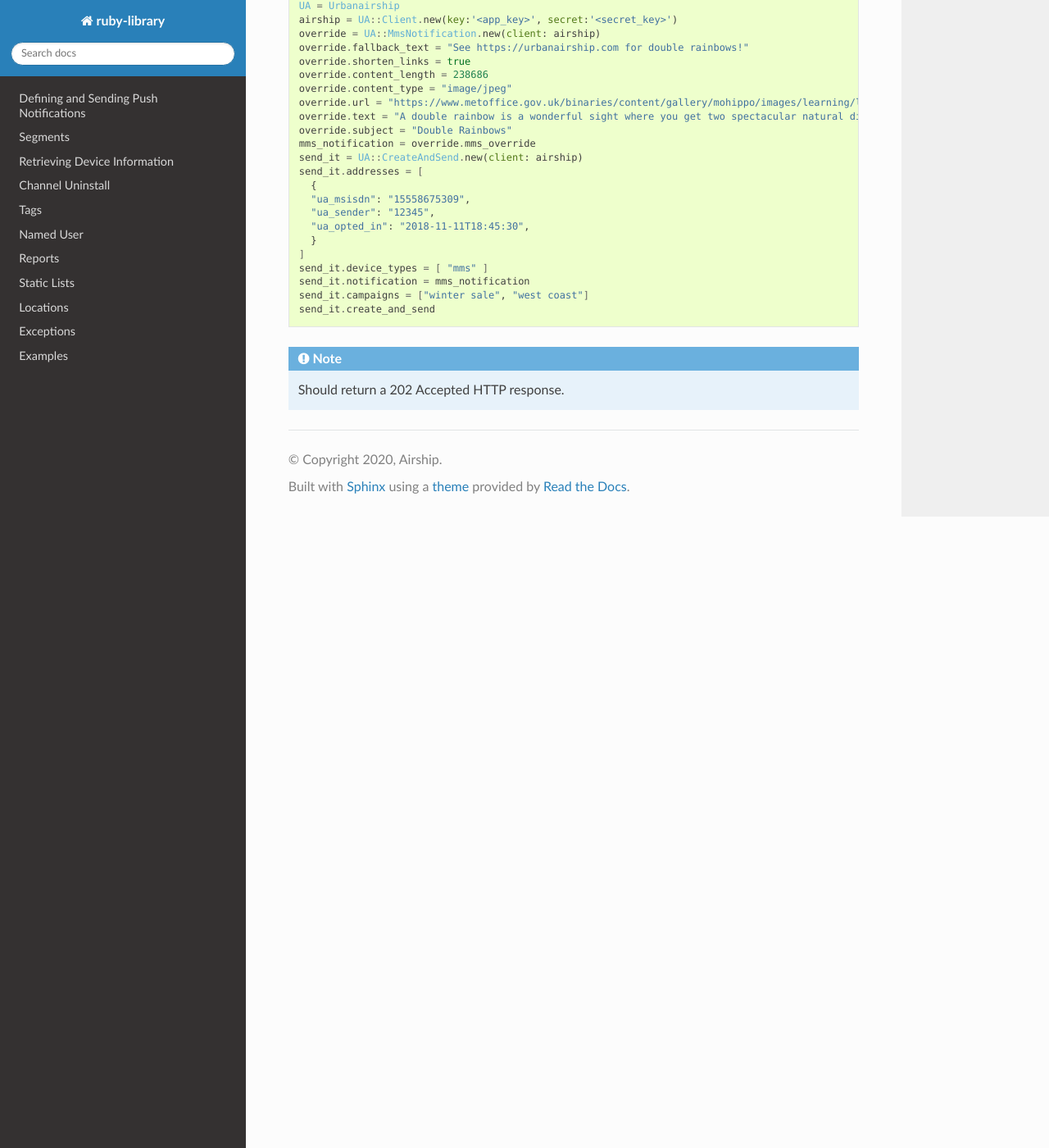
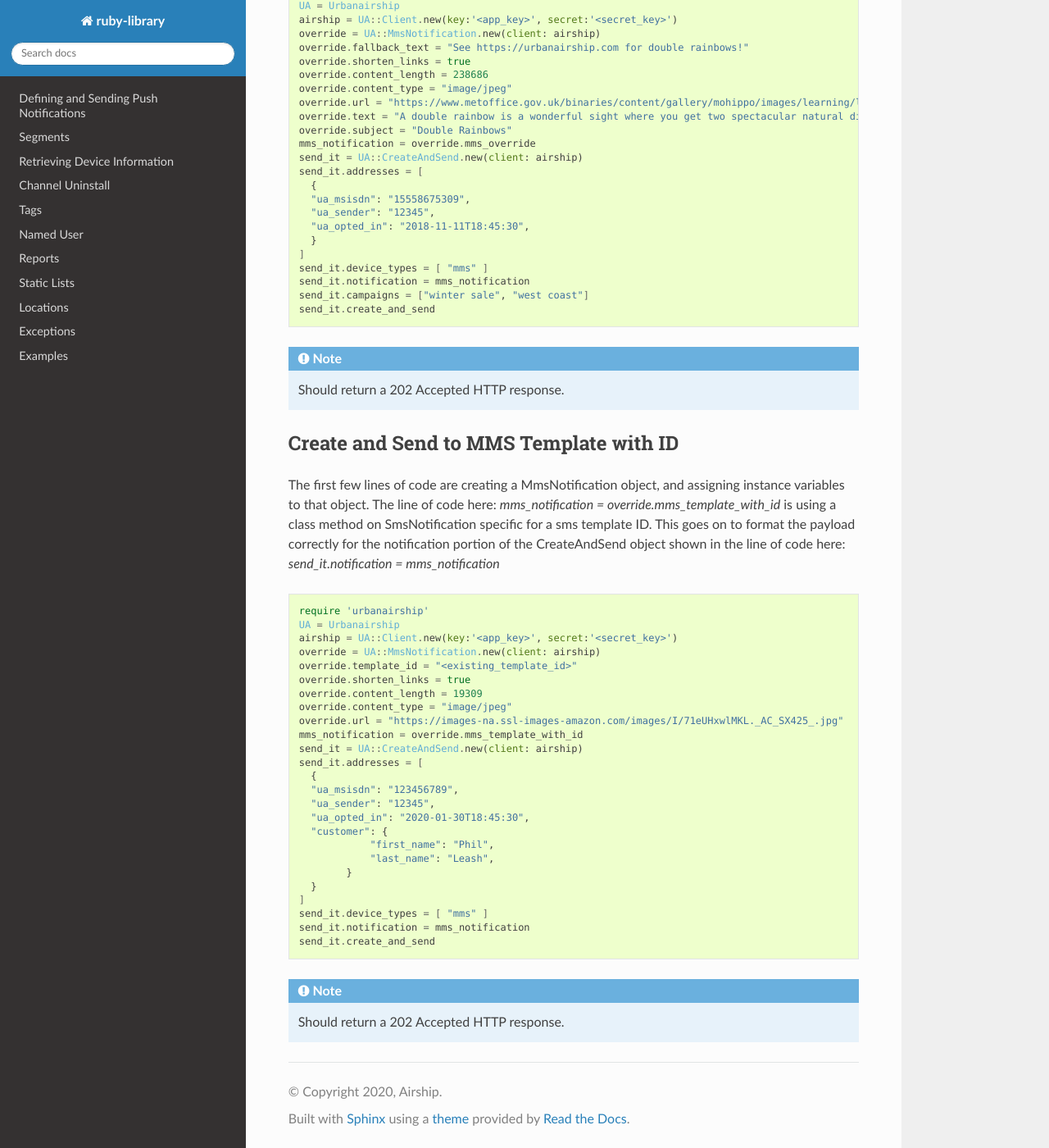
Before and after one commit to urbanairship/ruby-library, a Sphinx documentation site: the page built from docs/create_and_send.rst, in a window 1280 px wide and 1400 px high, scrolled down 7019 px. Shown: the whole window at 82% size. Built offline with Sphinx 7.4.7 and the Read the Docs theme 2.0.0, drawn with Linux system fonts in a browser that asks for light colours; the version number could not be read and is left out.

Commit message:
adds to docs

```diff
--- a/docs/create_and_send.rst
+++ b/docs/create_and_send.rst
@@ -403,3 +403,47 @@ shown in the line of code here:
 .. note::
 
   Should return a 202 Accepted HTTP response.
+
+Create and Send to MMS Template with ID
+---------------------------------------
+
+The first few lines of code are creating a MmsNotification object, and assigning
+instance variables to that object. The line of code here:
+`mms_notification = override.mms_template_with_id`
+is using a class method on SmsNotification specific for a sms template ID. This goes
+on to format the payload correctly for the notification portion of the CreateAndSend object
+shown in the line of code here:
+`send_it.notification = mms_notification`
+
+.. code-block:: ruby
+
+  require 'urbanairship'
+  UA = Urbanairship
+  airship = UA::Client.new(key:'<app_key>', secret:'<secret_key>')
+  override = UA::MmsNotification.new(client: airship)
+  override.template_id = "<existing_template_id>"
+  override.shorten_links = true
+  override.content_length = 19309
+  override.content_type = "image/jpeg"
+  override.url = "https://images-na.ssl-images-amazon.com/images/I/71eUHxwlMKL._AC_SX425_.jpg"
+  mms_notification = override.mms_template_with_id
+  send_it = UA::CreateAndSend.new(client: airship)
+  send_it.addresses = [
+    {
+    "ua_msisdn": "123456789",
+    "ua_sender": "12345",
+    "ua_opted_in": "2020-01-30T18:45:30",
+    "customer": {
+              "first_name": "Phil",
+              "last_name": "Leash",
+          }
+    }
+  ]
+  send_it.device_types = [ "mms" ]
+  send_it.notification = mms_notification
+  send_it.create_and_send
+
+
+.. note::
+
+  Should return a 202 Accepted HTTP response.
```
